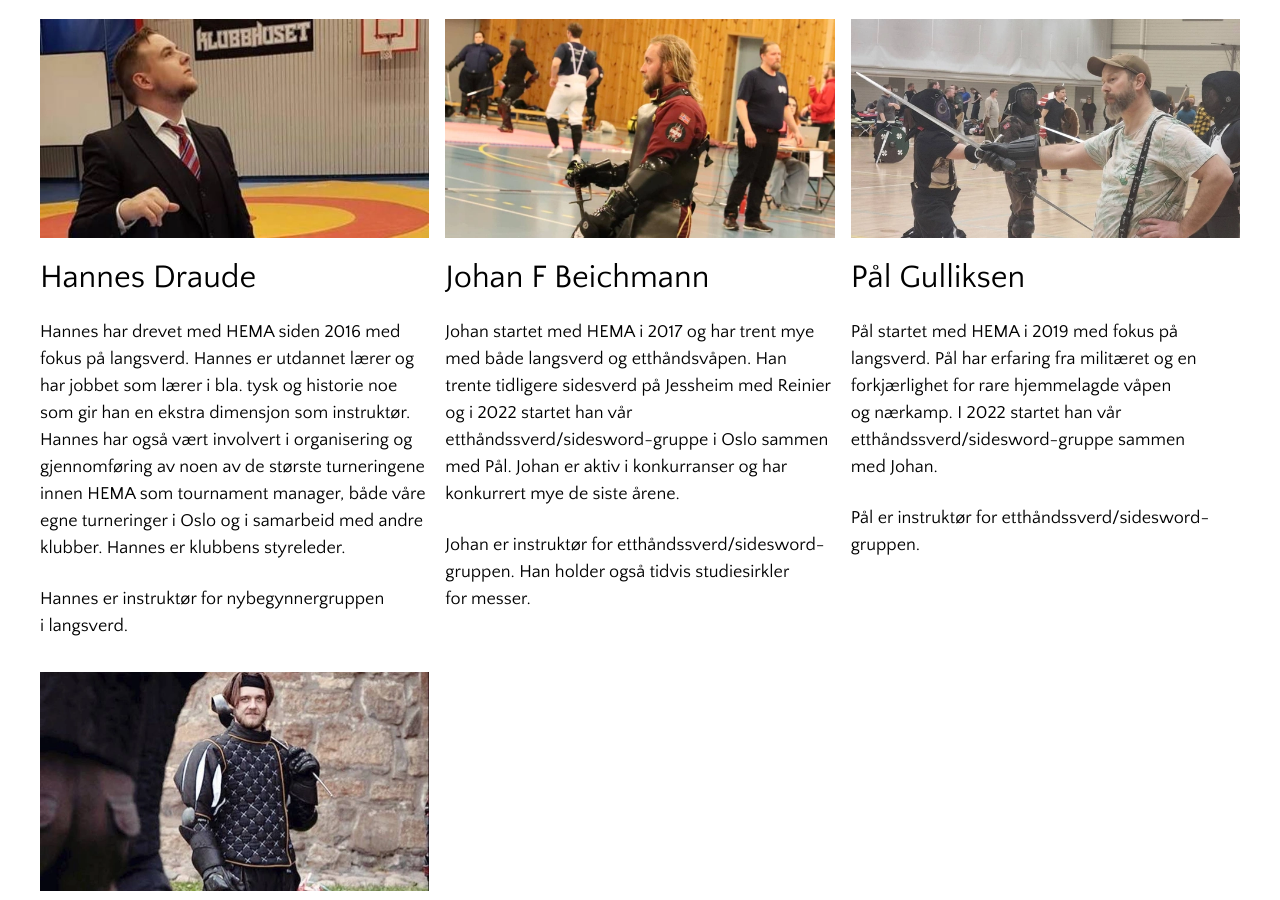
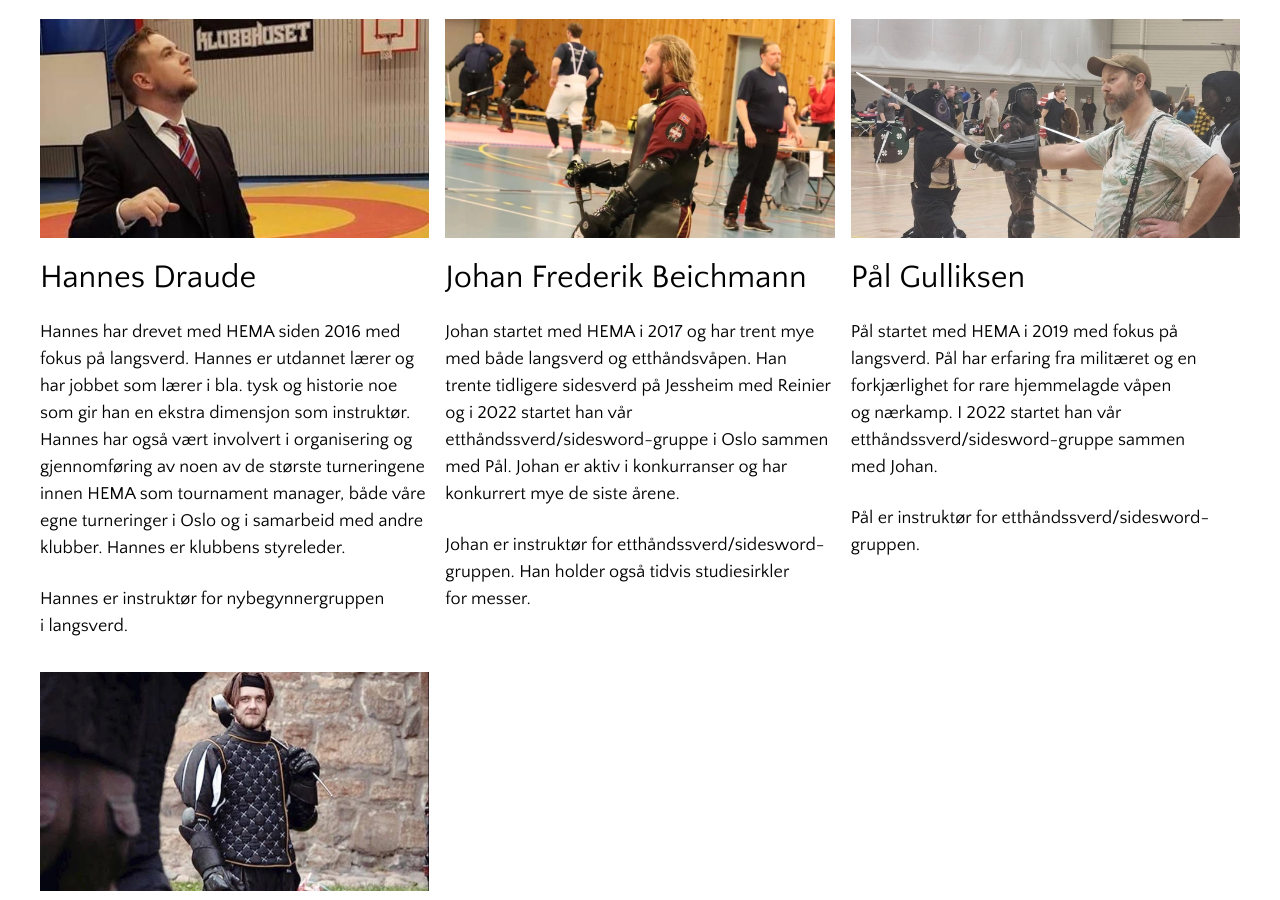
Before and after one commit to frieduellister/frieduellister.github.io, a Jekyll site: the page built from pages/oslo/instroktorer-oslo.html, in a window 1280 px wide and 900 px high, scrolled down 1219 px. Built offline with Jekyll 4.4.1, drawn with Linux system fonts in a browser that asks for light colours.

Commit message:
Johan full name

```diff
--- a/pages/oslo/instroktorer-oslo.html
+++ b/pages/oslo/instroktorer-oslo.html
@@ -86,7 +86,7 @@ permalink: /oslo/instroktorer
           alt=""
           src="/assets/images/instructors/johan.webp"
         >
-        <h2 class="font-l spacing-1">Johan F Beichmann</h2>
+        <h2 class="font-l spacing-1">Johan Frederik Beichmann</h2>
         <p>
           Johan startet med HEMA i 2017 og har trent mye med både langsverd og etthåndsvåpen. Han trente tidligere
           sidesverd på Jessheim med Reinier og i 2022 startet han vår etthåndssverd/sidesword-gruppe i Oslo sammen med
```
